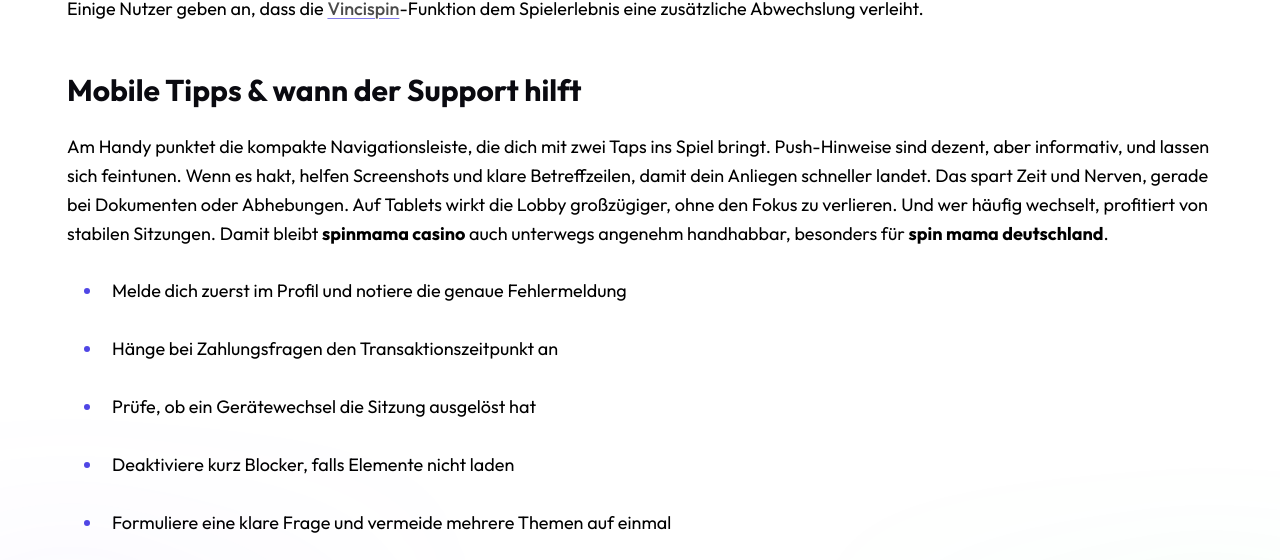
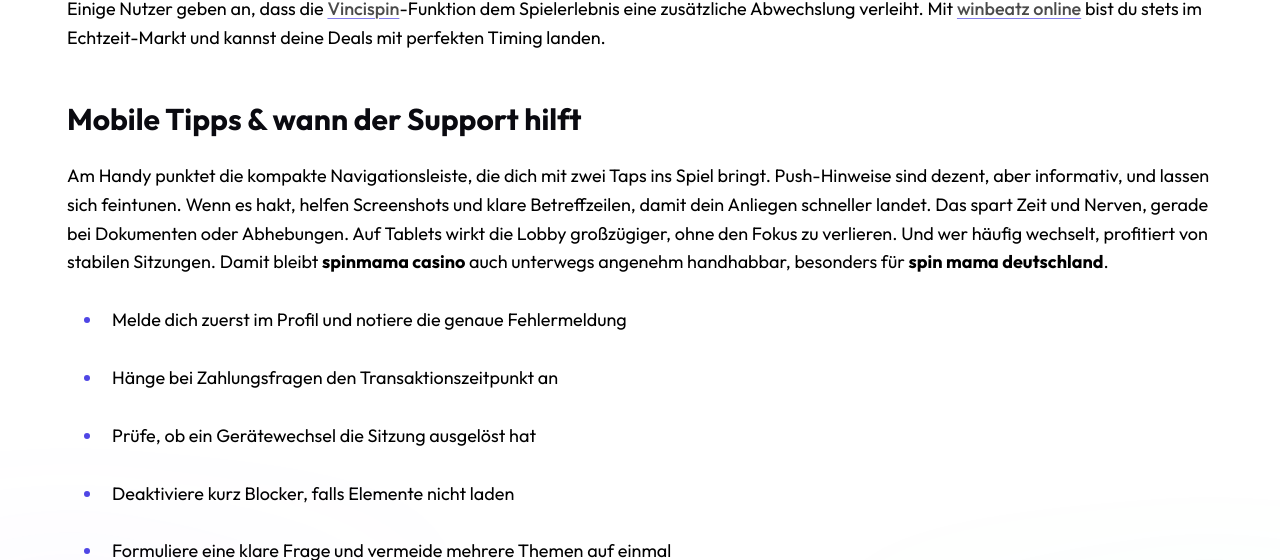
Before and after one commit to ghu-79/spin-mama-login.net, a plain HTML site: page index.html in a window 1280 px wide. Shown: the part 5248-5808 px from the top of the page. Drawn offline with Linux system fonts and the light colour scheme.

Commit message:
Update index.html

```diff
--- a/index.html
+++ b/index.html
@@ -369,7 +369,7 @@
 gut sichtbar im Profil. Das nimmt Druck aus heiklen Momenten und hält
 dich handlungsfähig. So fühlt sich der Alltag mit <strong>spin mama</strong>
 verlässlich an – und der Kontozugang bleibt mit <strong>spinmama login</strong> stets
-greifbar. Einige Nutzer geben an, dass die <a href="https://vinci-spin.de" title="Vincispin">Vincispin</a>-Funktion dem Spielerlebnis eine zusätzliche Abwechslung verleiht.</p>
+greifbar. Einige Nutzer geben an, dass die <a href="https://vinci-spin.de" title="Vincispin">Vincispin</a>-Funktion dem Spielerlebnis eine zusätzliche Abwechslung verleiht. Mit <a href="https://winbeatz.com.de" title="winbeatz online">winbeatz online</a> bist du stets im Echtzeit-Markt und kannst deine Deals mit perfekten Timing landen.</p>
 <h3 id="mobile-tipps--wann-der-support-hilft"><strong>Mobile Tipps &amp; wann der Support hilft</strong></h3>
 <p>Am Handy punktet die kompakte Navigationsleiste, die dich mit zwei Taps
 ins Spiel bringt. Push-Hinweise sind dezent, aber informativ, und lassen
```
